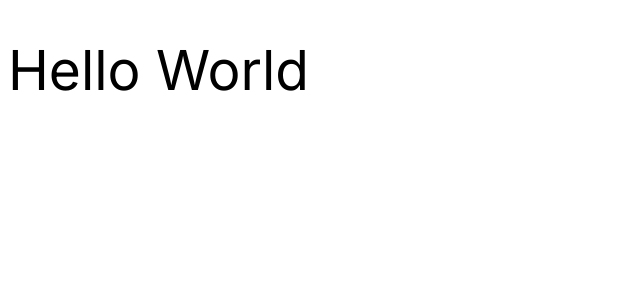
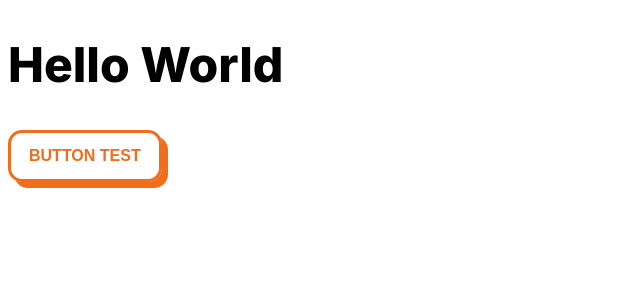
Before and after one commit to arthuruan/workout-consultancy-web, a Next.js app: page / in a window 1280 px wide. Shown: the top 300 px of the page, without its empty margins (0-640 px from the left). Built offline with nearby package versions, Linux system fonts and the light colour scheme.

Commit message:
- Started Button

```diff
--- a/src/app/page.tsx
+++ b/src/app/page.tsx
@@ -1,9 +1,10 @@
-import { Text } from '@/StrengthUI'
+import { Text, Button } from '@/StrengthUI'
 
 export default function Home() {
     return (
         <main>
             <Text.Heading1 color="dark">Hello World</Text.Heading1>
+            <Button>Button test</Button>
         </main>
     )
 }
--- /dev/null
+++ b/src/components/Button/index.tsx
@@ -0,0 +1,14 @@
+import { ButtonHTMLAttributes } from 'react'
+import { Container } from './styles'
+
+type Variants = 'primary' | 'secundary'
+type Size = 'normal' | 'large'
+
+interface ButtonProps extends ButtonHTMLAttributes<HTMLButtonElement> {
+    variant?: Variants
+    size?: Size
+}
+
+export default function Button({ children, ...rest }: ButtonProps) {
+    return <Container {...rest}>{children}</Container>
+}
--- /dev/null
+++ b/src/components/Button/styles.ts
@@ -0,0 +1,20 @@
+'use client'
+import { styled } from 'styled-components'
+
+export const Container = styled.button`
+    background-color: transparent;
+    padding: 14px 18px;
+
+    border: 3px solid ${({ theme }) => theme.colors.primary};
+    border-radius: 14px;
+
+    box-shadow: 6px 6px 0px 0px ${({ theme }) => theme.colors.primary};
+
+    font-weight: bold;
+    font-size: 16px;
+
+    text-transform: uppercase;
+    color: ${({ theme }) => theme.colors.primary};
+
+    white-space: nowrap;
+`
--- a/src/components/StrengthUI/index.ts
+++ b/src/components/StrengthUI/index.ts
@@ -1 +1,2 @@
 export { default as Text } from '@/components/Text'
+export { default as Button } from '@/components/Button'
--- a/src/components/Text/index.ts
+++ b/src/components/Text/index.ts
@@ -3,7 +3,7 @@ import {
     Heading2,
     Caption1,
     Caption2,
-    BodyLight,
+    BodyBold,
     BodySemiBold,
 } from './styles'
 
@@ -13,6 +13,6 @@ export default {
     Heading2,
     Caption1,
     Caption2,
-    BodyLight,
+    BodyBold,
     BodySemiBold,
 }
--- a/src/components/Text/styles.ts
+++ b/src/components/Text/styles.ts
@@ -11,33 +11,34 @@ export interface StyledColorProps {
 export const Heading1 = styled.h1<StyledColorProps>`
     color: ${({ theme, color }) => theme.colors[color]};
     font-style: normal;
-    font-weight: normal;
-    font-size: 55px;
+    font-weight: 800;
+    font-size: 48px;
     line-height: 66px;
 `
 
 export const Heading2 = styled.h2<StyledColorProps>`
     color: ${({ theme, color }) => theme.colors[color]};
     font-style: normal;
-    font-weight: normal;
-    font-size: 25px;
+    font-weight: 600;
+    font-size: 40px;
     line-height: 30px;
 `
 
-export const BodyLight = styled.p<StyledColorProps>`
-    /* color: ${({ theme, color }) => theme.colors[color]}; */
-    font-family: Inter;
-    color: black;
+export const BodySemiBold = styled.p<StyledColorProps>`
+    color: ${({ theme, color }) => theme.colors[color]};
+    font-style: normal;
+    font-weight: 600;
+    font-size: 16px;
 `
 
-export const BodySemiBold = styled(BodyLight)`
-    font-weight: 600;
+export const BodyBold = styled(BodySemiBold)`
+    font-weight: 700;
 `
 
 export const Caption1 = styled.p<StyledColorProps>`
     color: ${({ theme, color }) => theme.colors[color]};
     font-style: normal;
-    font-weight: normal;
+    font-weight: 600;
     font-size: 13px;
     line-height: 16px;
 `
@@ -45,7 +46,7 @@ export const Caption1 = styled.p<StyledColorProps>`
 export const Caption2 = styled.label<StyledColorProps>`
     color: ${({ theme, color }) => theme.colors[color]};
     font-style: normal;
-    font-weight: normal;
+    font-weight: 700;
     font-size: 9px;
     line-height: 11px;
     text-transform: uppercase;
--- a/src/styles/theme.ts
+++ b/src/styles/theme.ts
@@ -1,6 +1,8 @@
 export const colors = {
     transparent: 'transparent',
     dark: 'black',
+
+    primary: '#F16D1A',
 }
 
 export type ColorVariantsTypes = keyof typeof colors
```
